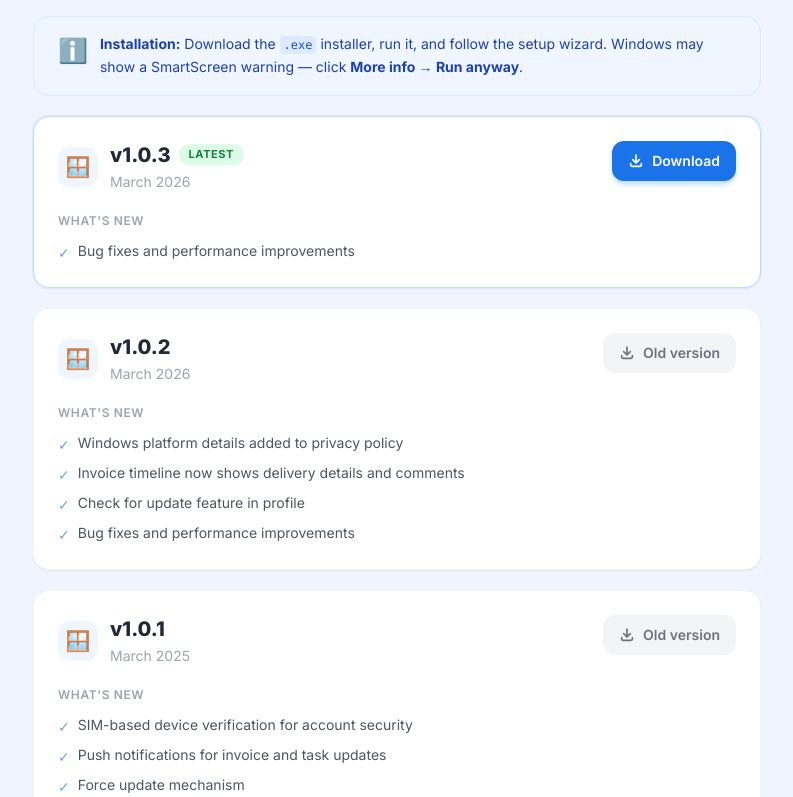
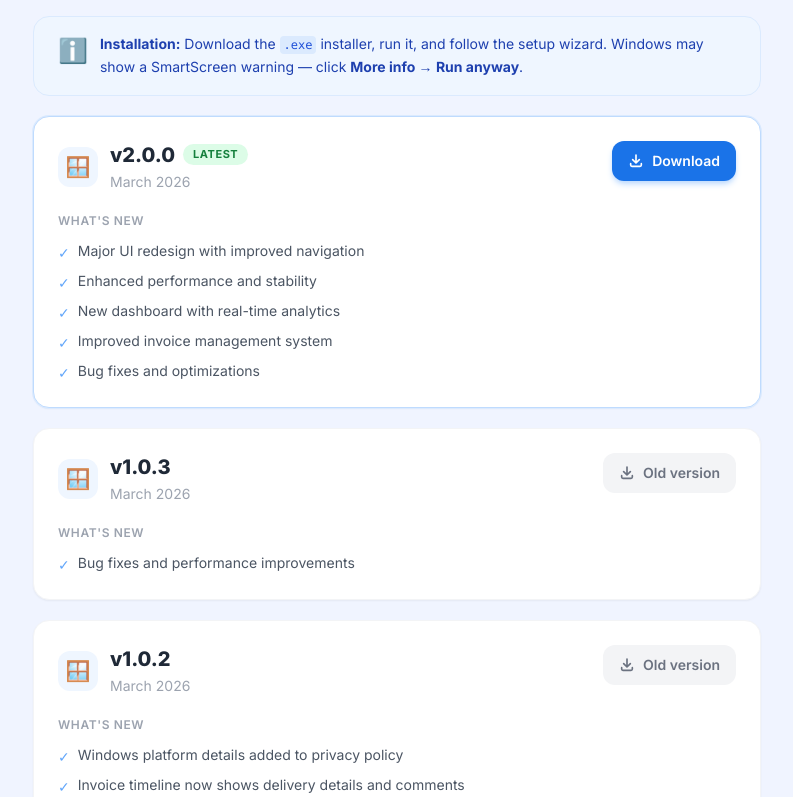
Before and after one commit to LakshyaBadjatya/Sambhav-Services, a Next.js app: page /downloads in a window 1280 px wide. Shown: the part 549-1346 px from the top of the page, without its empty margins (243-1036 px from the left). Built offline with nearby package versions, Linux system fonts and the light colour scheme.

Commit message:
Updated The Windows App

```diff
--- a/app/downloads/page.tsx
+++ b/app/downloads/page.tsx
@@ -15,9 +15,21 @@ export interface Release {
 
 const releases: Release[] = [
   {
+    version: "2.0.0",
+    date: "March 2026",
+    isLatest: true,
+    changelog: [
+      "Major UI redesign with improved navigation",
+      "Enhanced performance and stability",
+      "New dashboard with real-time analytics",
+      "Improved invoice management system",
+      "Bug fixes and optimizations",
+    ],
+    downloadUrl: "/Sambhav_Services_Setup_v2.0.0.exe",
+  },
+  {
     version: "1.0.3",
     date: "March 2026",
-    isLatest: true,
     changelog: [
       "Bug fixes and performance improvements",
     ],
```
